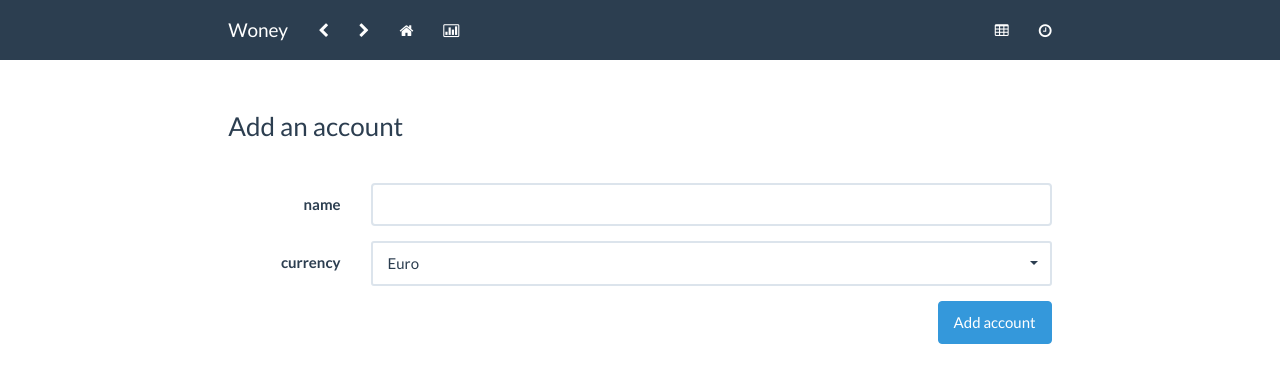
After one commit to gomar/money_dashboard, a Flask app: page /add_account in a window 1280 px wide. The commit adds this page. Shown: the top 383 px of the page. Run offline with Flask 2, Linux system fonts and the light colour scheme; some libraries are stand-ins or nearby versions.

Commit message:
working on multiple account stuff

```diff
--- a/app/forms.py
+++ b/app/forms.py
@@ -14,3 +14,8 @@ class AddTransactionForm(Form):
 class SelectDateRangeForm(Form):
     start = TextField('start', validators=[DataRequired()])
     end = TextField('end', validators=[DataRequired()])
+
+class AddAccount(Form):
+    name = TextField('name', validators=[DataRequired()])
+    currency = SelectField('currency',
+                           validators=[DataRequired()])
--- a/app/models.py
+++ b/app/models.py
@@ -4,6 +4,7 @@ from app import db
 class Transaction(db.Model):
     id = db.Column(db.Integer, primary_key=True)
     date = db.Column(db.Date)
+    account = db.Column(db.Text)
     amount = db.Column(db.Numeric(precision=2))
     description = db.Column(db.Text)
     category = db.Column(db.Text)
@@ -26,7 +27,9 @@ class ScheduledTransaction(db.Model):
 
 
 class Account(db.Model):
-    name = db.Column(db.Text, primary_key=True)
+    id = db.Column(db.Integer, primary_key=True)
+    name = db.Column(db.Text)
+    currency = db.Column(db.Text)
 
     def __repr__(self):
         return '<name %r>' % self.name
--- /dev/null
+++ b/app/templates/add_account.html
@@ -0,0 +1,61 @@
+{% extends 'common/layout.html' %}
+{% import 'common/form_macros.html' as macros %}
+{% block css %}
+<link href="{{ url_for('static', filename='css/bootstrap-select.min.css') }}" rel="stylesheet">
+<style type="text/css">
+	.btn-custom {
+		background-color: #ffffff;
+		background-image: none;
+		border: 1px solid #dce4ec;
+		border-radius: 3px;
+		border-width: 2px;
+		-webkit-box-shadow: none;
+		box-shadow: none;
+  	}
+  	.btn-custom:hover {
+  		color: inherit;
+  	}
+  	.btn-custom:focus,
+	.btn-custom:active:focus,
+	.btn-custom.active:focus {
+  		color: inherit;
+  border-color: #2c3e50;
+  outline: 0;
+  	}
+</style>
+{% endblock css %}
+{% block body %}
+	<div class="page-header">
+		<h3>Add an account</h3>
+	</div>
+	<form method="POST" action="{{ action_url }}" role="form" class="form-horizontal">
+		{{ form.csrf_token }}
+		<!-- DESCRIPTION -->
+	   	<div class="form-group {% if form.name.errors %}has-error{% endif %}">
+	        <label class="control-label col-md-2">{{ form.name.label }}</label>
+	        <div class="col-md-10">
+	        	{{ form.name(class_='form-control') }}
+		        {% if form.name.errors %}
+		            {% for e in form.name.errors %}
+		                <p class="help-block">{{ e }}</p>
+		            {% endfor %}
+		        {% endif %}
+		    </div>
+	    </div>
+	    <!-- CATEGORY -->
+	   	<div class="form-group">
+	        <label class="control-label col-md-2">{{ form.currency.label }}</label>
+	        	{{ form.currency(class_='selectpicker col-md-10') }}
+	    </div>
+	   	<!-- NOTE -->
+        <button type="submit" class="pull-right btn btn-info">Add account</button>
+    </form>
+{% endblock body %}
+{% block javascript %}
+<script src="{{ url_for('static', filename='js/bootstrap-select.min.js') }}"></script>
+<script type="text/javascript">
+$('.selectpicker').selectpicker({
+      style: 'btn-custom'
+});
+</script>
+{% endblock javascript %}
--- a/app/templates/common/layout.html
+++ b/app/templates/common/layout.html
@@ -39,7 +39,7 @@
               <ul class="nav navbar-nav navbar-left">
                 <li><a href="javascript:history.back()" ><i class="fa fa-chevron-left"></i></a></li>
                 <li><a href="javascript:history.forward()"><i class="fa fa-chevron-right"></i></a></li>
-                <li><a href="/"><i class="fa fa-home"></i></a></li>
+                <li><a href="/accounts"><i class="fa fa-home"></i></a></li>
                 <li><a href="/graphs"><i class="fa fa-bar-chart-o"></i></a></li>
               </ul>
               <ul class="nav navbar-nav navbar-right">
--- a/app/templates/transactions.html
+++ b/app/templates/transactions.html
@@ -10,17 +10,17 @@
             <i class="fa fa-plus"></i>
           </button>
           <ul class="dropdown-menu" role="menu">
-            <li><a href="/add_transaction/debit">
+            <li><a href="./add_transaction/debit">
                 <span class="label label-danger">
                     <i class="fa fa-minus fa-fw"></i>
                 </span>&nbsp;&nbsp;debit
             </a></li>
-            <li><a href="/add_transaction/credit">
+            <li><a href="./add_transaction/credit">
                 <span class="label label-success">
                     <i class="fa fa-plus fa-fw"></i>
                 </span>&nbsp;&nbsp;credit
             </a></li>
-            <li><a href="/add_transaction/transfer">
+            <li><a href="./add_transaction/transfer">
                 <span class="label label-primary">
                     <i class="fa fa-exchange fa-fw"></i>
                 </span>&nbsp;&nbsp;transfer
--- a/app/views.py
+++ b/app/views.py
@@ -18,6 +18,9 @@ list_category = ['Vehicle',
                  'Salary',
                  'Tax']
 
+list_currency = [('euro', 'Euro'), ('gbp', 'Pound sterling'), ('usd', 'US dollar')]
+
+
 def update_waiting_scheduled_transactions():
     if os.path.exists(app.config['DB_FNAME']):
         return models.ScheduledTransaction.query\
@@ -26,13 +29,44 @@ def update_waiting_scheduled_transactions():
     else:
         return 0
 
+
 global context
 context = {'now': datetime.datetime.now(),
            'waiting_scheduled_transactions': update_waiting_scheduled_transactions()}
 
-@app.route('/transactions')
-def index():
+
+@app.route('/accounts')
+def home():
+    accounts = pd.read_sql_table('account', db.engine)
+    return render_template('accounts.html',
+                           accounts=accounts.T.to_dict(),
+                           **context)
+
+
+@app.route('/add_account', methods=['GET', 'POST'])
+def add_account():
+    form = forms.AddAccount()
+    form.currency.choices = list_currency
+
+    if form.validate_on_submit():
+        # creating database entry
+        u = models.Account(name=form.name.data,
+                           currency=form.currency.data)
+        # adding to database
+        db.session.add(u)
+        db.session.commit()
+        return redirect('/accounts')
+
+    return render_template('add_account.html',
+                           form=form,
+                           **context)
+
+
+@app.route('/account/<int:account_id>/transactions')
+def transactions(account_id):
+    account = models.Account.query.get(account_id)
     data = pd.read_sql_table('transaction', db.engine)
+    data = data[data['account'] == account.name]
 
     pd.set_option('display.max_colwidth', 1000)
 
@@ -85,11 +119,14 @@ def delete_transaction(transaction_id):
     transaction = models.Transaction.query.get(transaction_id)
     db.session.delete(transaction)
     db.session.commit()
-    return redirect('/transactions')
+    account_id = models.Account.query\
+            .filter(models.Account.name == transaction.account).all()[0].id
+    return redirect('/account/%d/transactions' % account_id)
 
 
-@app.route('/add_transaction/<operationtype>', methods=['GET', 'POST'])
-def add_transaction(operationtype):
+@app.route('/account/<int:account_id>/add_transaction/<operationtype>', methods=['GET', 'POST'])
+def add_transaction(account_id, operationtype):
+    account = models.Account.query.get(account_id)
     form = forms.AddTransactionForm()
 
     # adding an extra category depending on type of operation
@@ -108,6 +145,7 @@ def add_transaction(operationtype):
             amount = abs(float(form.amount.data))
         # creating database entry
         u = models.Transaction(date=form.date.data,
+                               account=account.name,
                                amount=amount,
                                description=form.description.data,
                                category=form.category.data,
@@ -115,7 +153,7 @@ def add_transaction(operationtype):
         # adding to database
         db.session.add(u)
         db.session.commit()
-        return redirect('/transactions')
+        return redirect('/account/%d/transactions' % account_id)
     return render_template('add_transaction.html',
                            form=form, operationtype=operationtype,
                            **context)
@@ -137,7 +175,9 @@ def edit_transaction(transaction_id):
         transaction.category = form.category.data
         transaction.note = form.note.data
         db.session.commit()
-        return redirect('/transactions')
+        account_id = models.Account.query\
+            .filter(models.Account.name == transaction.account).all()[0].id
+        return redirect('/account/%d/transactions' % account_id)
     else:
         form.date.data = transaction.date
         form.amount.data = '%.2f' % transaction.amount
```
Also changed, not shown: app/templates/accounts.html (+42 -0 lines).
